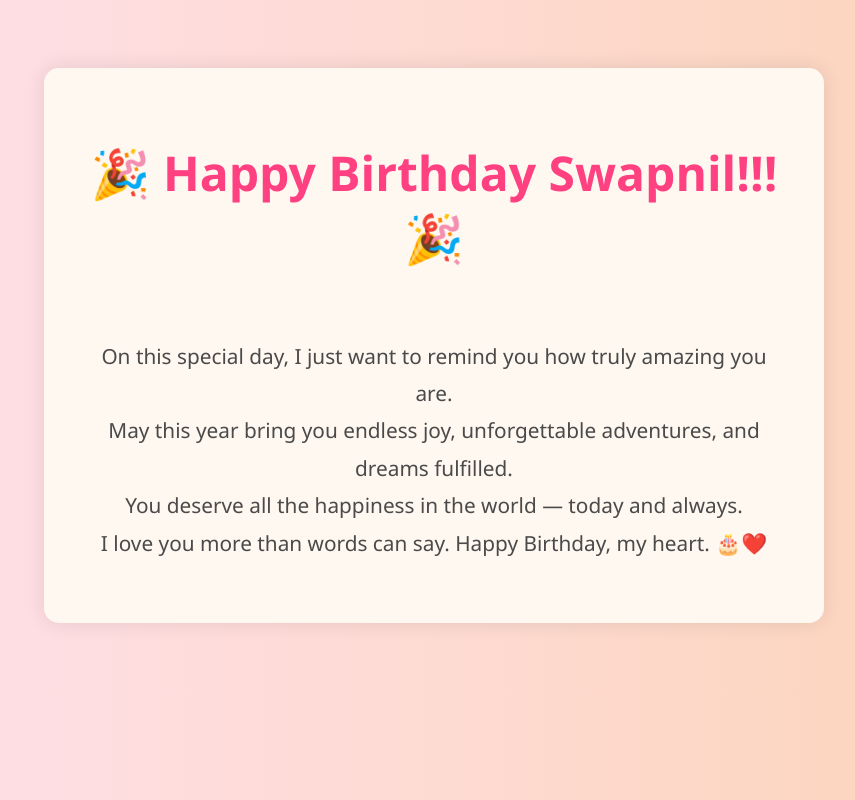
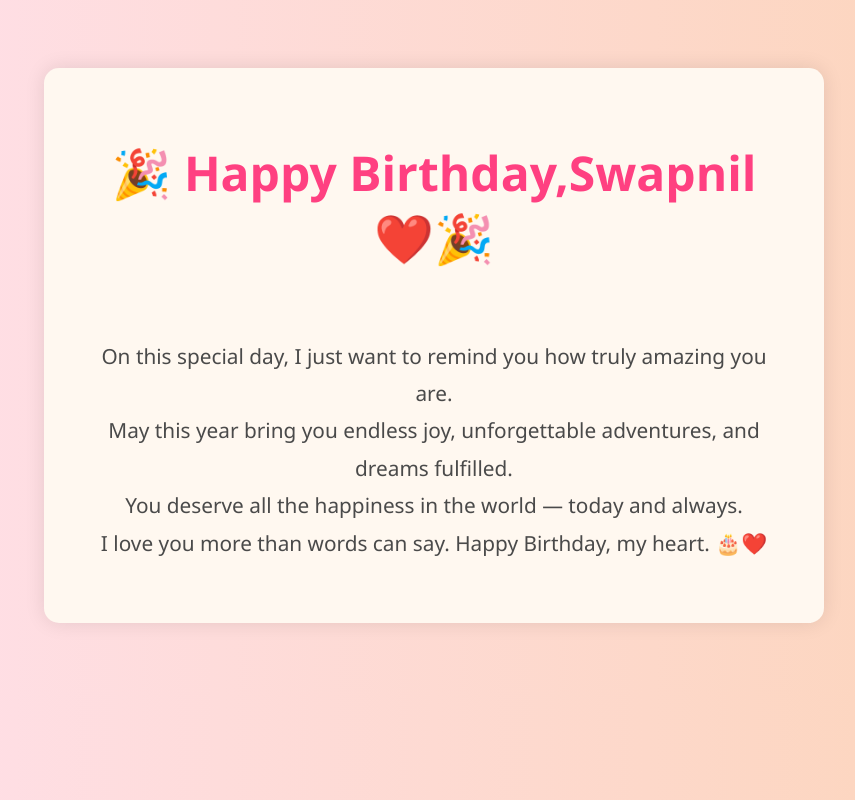
Before and after one commit to shrutson/Happy-Birthday, a plain HTML site: page index.html in a window 1280 px wide. Shown: the whole page, without its empty margins (206-1061 px from the left). Drawn offline with Linux system fonts and the light colour scheme.

Commit message:
Update index.html

```diff
--- a/index.html
+++ b/index.html
@@ -7,7 +7,7 @@
 </head>
 <body>
   <div class="container">
-    <h1>🎉 Happy Birthday Swapnil!!! 🎉</h1>
+    <h1>🎉 Happy Birthday,Swapnil❤️🎉</h1>
     <p class="message">
       On this special day, I just want to remind you how truly amazing you are.
       May this year bring you endless joy, unforgettable adventures, and dreams fulfilled.
```
